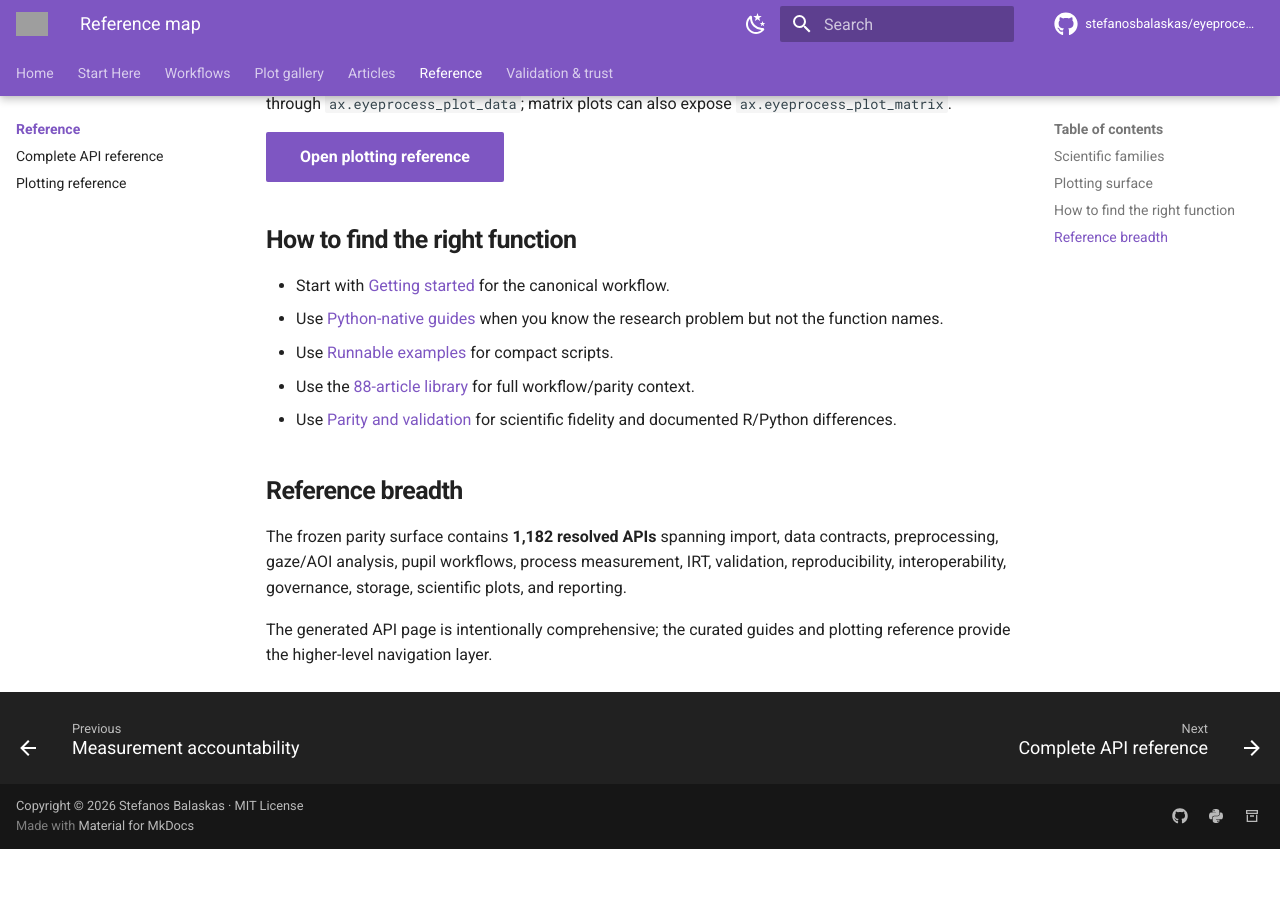
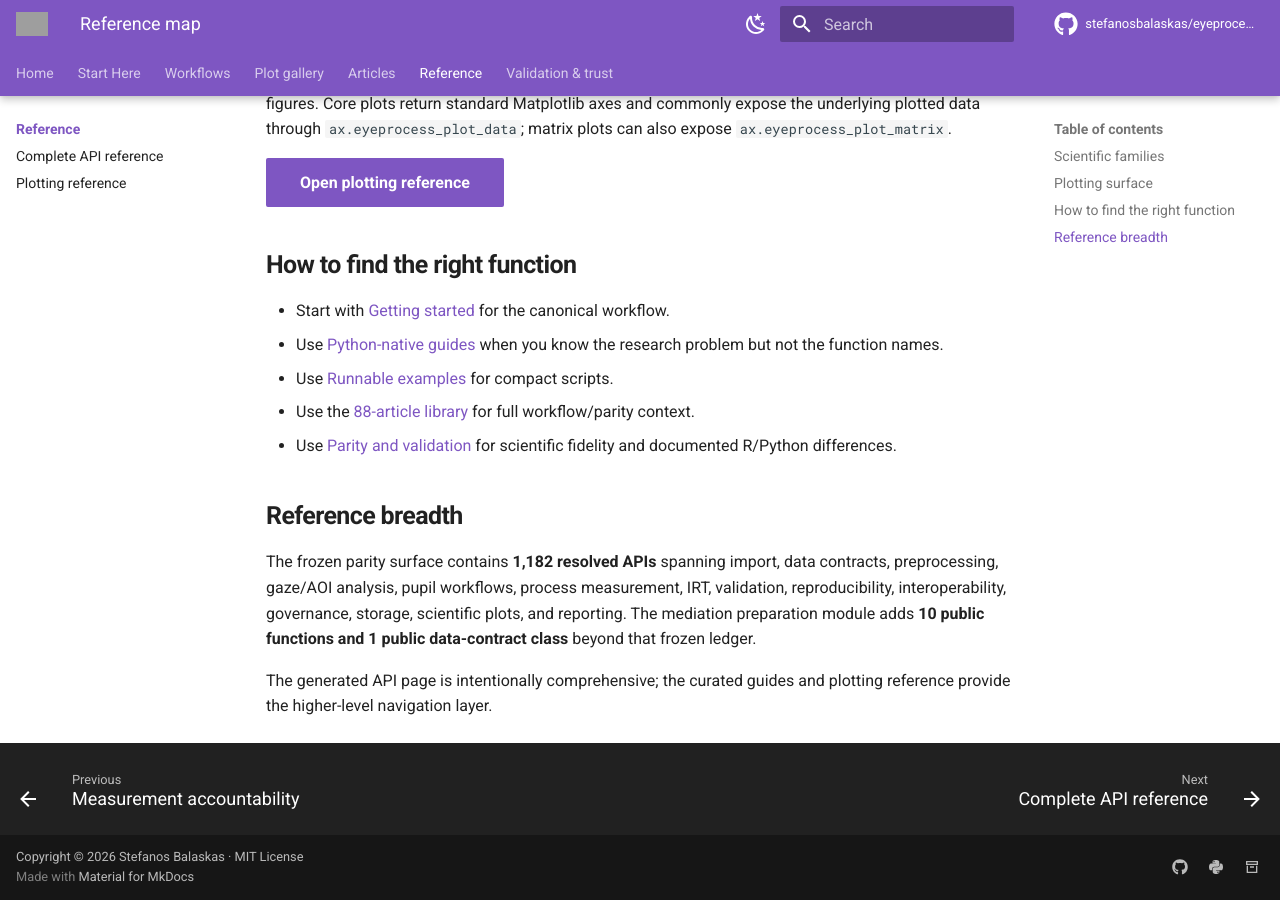
Before and after one commit to stefanosbalaskas/eyeprocesspy, an MkDocs documentation site: the page built from docs/reference/index.md, in a window 1280 px wide and 900 px high, scrolled down 1252 px. Built offline with MkDocs 1.6.1 and Material for MkDocs 9.7.7, drawn with Linux system fonts in a browser that asks for light colours; comment, search, counter and statistics services are not loaded; before the commit the page ends 2101 px from its top, so only the background shows below that; some of the changed text lies outside the part shown; grey boxes are pictures that could not be loaded.

Commit message:
docs: distinguish parity from mediation extension

```diff
--- a/docs/reference/index.md
+++ b/docs/reference/index.md
@@ -1,6 +1,6 @@
 # API and plotting reference
 
-The `eyeprocesspy` public surface follows the frozen eyeprocess 0.11.1 API ledger and exposes a broad Python namespace for reproducible behavioral-process research.
+The `eyeprocesspy` public surface preserves the frozen eyeprocess 0.11.1 API ledger and also supports explicitly documented post-parity extensions. Trial-level multilevel mediation preparation is one such additive extension; it does not alter the frozen parity record.
 
 [Browse the generated API](api.md){ .md-button .md-button--primary }
 [Plotting reference](plotting.md){ .md-button }
@@ -40,6 +40,6 @@
 
 ## Reference breadth
 
-The frozen parity surface contains **1,182 resolved APIs** spanning import, data contracts, preprocessing, gaze/AOI analysis, pupil workflows, process measurement, IRT, validation, reproducibility, interoperability, governance, storage, scientific plots, and reporting.
+The frozen parity surface contains **1,182 resolved APIs** spanning import, data contracts, preprocessing, gaze/AOI analysis, pupil workflows, process measurement, IRT, validation, reproducibility, interoperability, governance, storage, scientific plots, and reporting. The mediation preparation module adds **10 public functions and 1 public data-contract class** beyond that frozen ledger.
 
 The generated API page is intentionally comprehensive; the curated guides and plotting reference provide the higher-level navigation layer.
```
